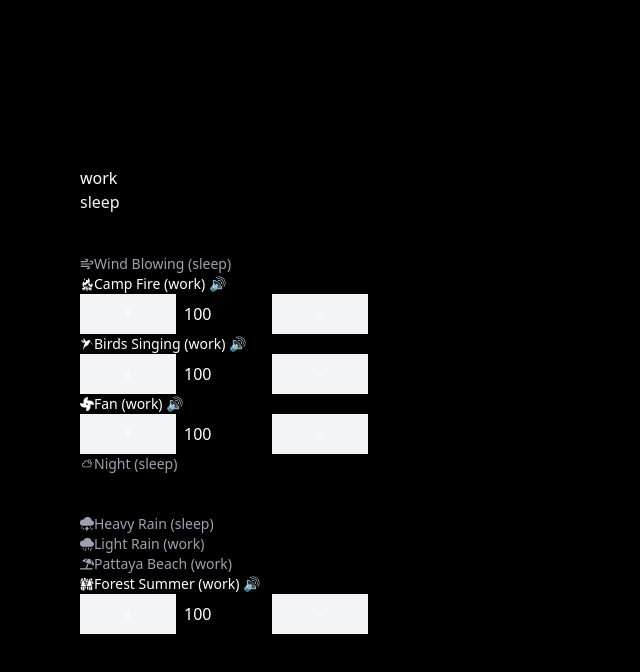
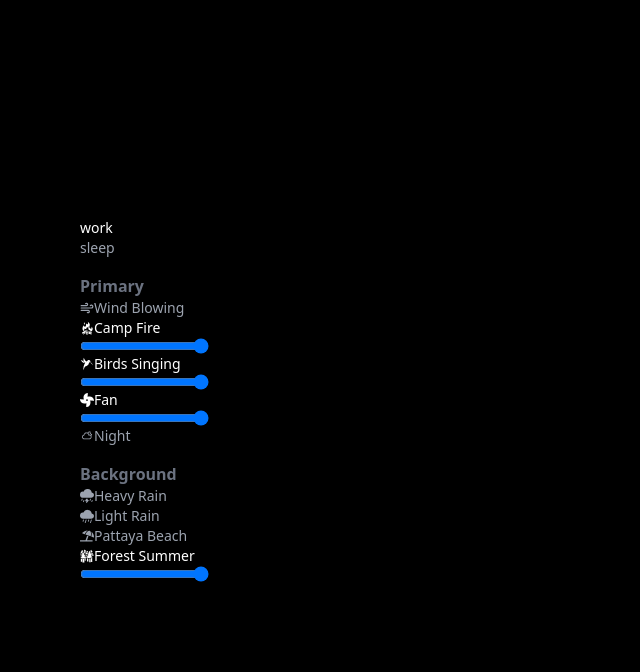
Before and after one commit to nishantrpai/noises.fm, a Next.js app: page / in a window 1280 px wide. Both pictures are taken after a click on the link "work". Shown: the top 672 px of the page, without its empty margins (0-640 px from the left). Built offline with nearby package versions, Linux system fonts and the light colour scheme.

Commit message:
feat: 🎸 volume bar
use range for volume instead of buttons

```diff
--- a/components/noise.tsx
+++ b/components/noise.tsx
@@ -9,7 +9,6 @@ const NoiseComponent: any = (props: any) => {
 
   const loopFn = () => {
     let duration = Math.ceil(audioRef?.current?.duration * 100)
-    console.log(duration)
     //timeout before playing the track again
     let timeout = Math.floor(Math.random() * 10 * duration) + 5 * duration
     //start playing after timeout
@@ -40,12 +39,12 @@ const NoiseComponent: any = (props: any) => {
   return (
     <div className="flex flex-col">
       <div
-      className='flex items-center text-sm'
+        className="flex items-center text-sm"
         onClick={() => {
           playSong(noise)
         }}
       >
-      {noise.icon}  {noise.name} ({noise.type}) {noise.isPlaying ? '🔊' : ''}
+        {noise.icon} {noise.name}
       </div>
       {noise.isPlaying && (
         <div>
@@ -56,7 +55,14 @@ const NoiseComponent: any = (props: any) => {
             loop={noise.src.includes('background')} //background noise needn't worry about delay for looping
           />
           <div className="flex">
-            <button
+            <input
+              type="range"
+              defaultValue={volume}
+              min="0"
+              max="100"
+              onChange={(e) => volumeCtrl(parseInt(e.target.value) / 100)}
+            />
+            {/* <button
               className="w-24 bg-gray-100 p-2"
               onClick={() => volumeCtrl(audioRef?.current?.volume + 0.01)}
             >
@@ -68,7 +74,7 @@ const NoiseComponent: any = (props: any) => {
               onClick={() => volumeCtrl(audioRef?.current?.volume - 0.01)}
             >
               -
-            </button>
+            </button> */}
           </div>
         </div>
       )}
--- a/pages/index.tsx
+++ b/pages/index.tsx
@@ -8,7 +8,7 @@ const Home: NextPage = () => {
   const { state, playFn, playSong } = useContext(AudioContext)
   const { noises, functions, currentTheme } = state
   return (
-    <div className="flex min-h-screen flex-col items-center justify-center py-2 bg-black">
+    <div className="flex min-h-screen flex-col items-center justify-center bg-black py-2">
       <Head>
         <title>noises.fm</title>
         <link rel="icon" href="/favicon.ico" />
@@ -20,13 +20,13 @@ const Home: NextPage = () => {
           <a
             onClick={() => playFn(fn.name)}
             className={`${
-              currentTheme == fn.name ? 'text-white' : 'text-gray-100'
-            }`}
+              currentTheme == fn.name ? 'text-white' : 'text-gray-400'
+            } text-sm`}
           >
             {fn.name}
           </a>
         ))}
-        <p className="mt-4 font-bold">Primary</p>
+        <p className="mt-4 font-bold text-gray-500">Primary</p>
         {noises
           .filter((noise) => noise.src.includes('primary'))
           .map((noise: Noise) => (
@@ -37,7 +37,7 @@ const Home: NextPage = () => {
             </div>
           ))}
 
-        <p className="mt-4 font-bold">Background</p>
+        <p className="mt-4 font-bold text-gray-500">Background</p>
         {noises
           .filter((noise) => noise.src.includes('background'))
           .map((noise: Noise) => (
```
